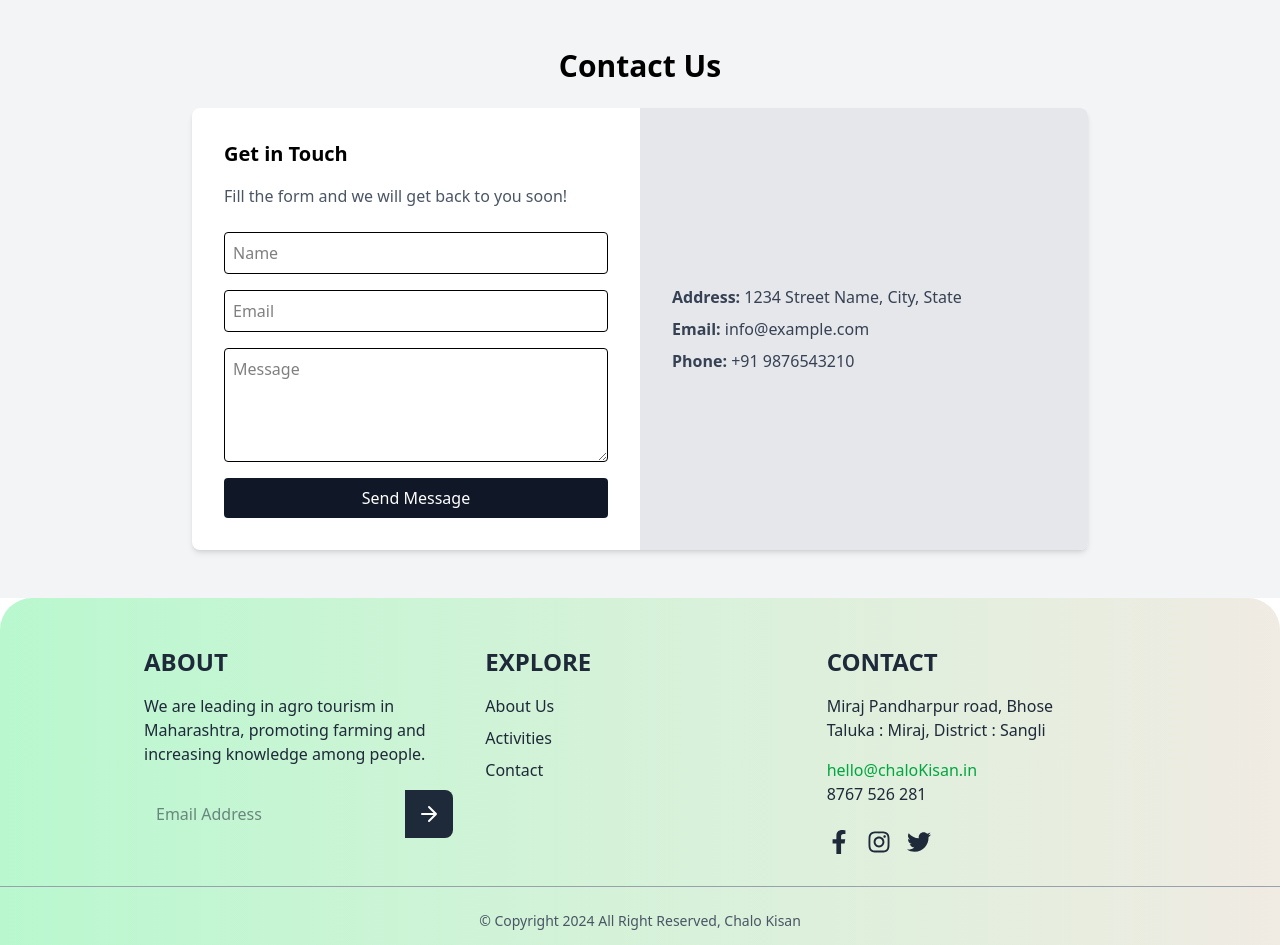
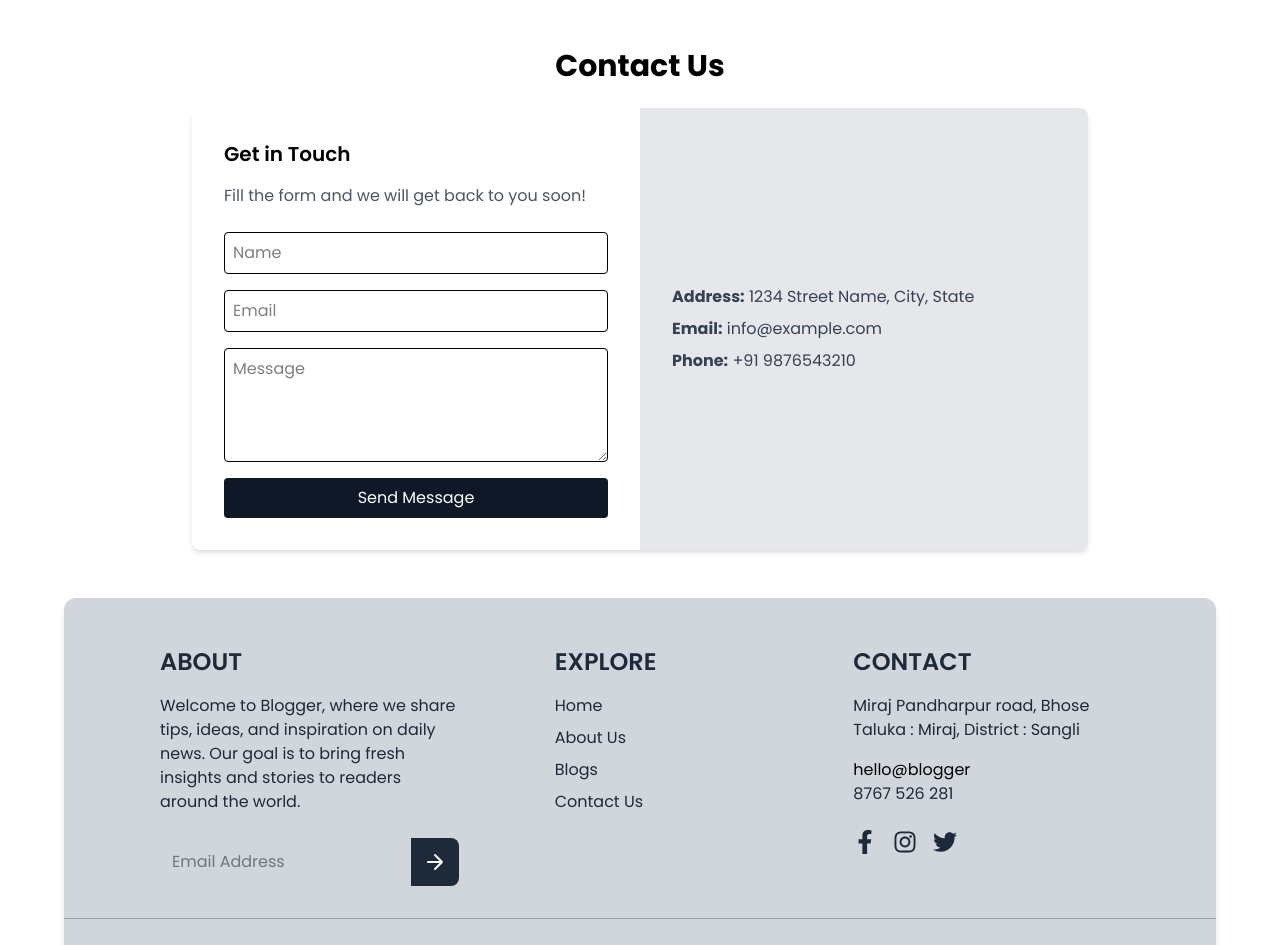
Before and after one commit to deepMhabdi/blog_website, a React (Vite) app: page / in a window 1280 px wide. Shown: the top 945 px of the page. Built offline with nearby package versions, Linux system fonts and the light colour scheme.

Commit message:
Updated footer section

```diff
--- a/src/App.jsx
+++ b/src/App.jsx
@@ -4,7 +4,7 @@ import ContactUs from "./components/ContactUs";
 
 const App = () => {
   return (
-    <div>
+    <div className="font-family">
       <ContactUs />
       <Footer />
     </div>
--- a/src/components/ContactUs.jsx
+++ b/src/components/ContactUs.jsx
@@ -2,7 +2,7 @@ import React from 'react';
 
 const ContactUs = () => {
   return (
-    <section className="py-12 px-6 bg-gray-100">
+    <section className="py-12 px-6 ">
       <div className="max-w-4xl mx-auto">
         <h2 className="text-3xl font-bold mb-6 text-center">Contact Us</h2>
         <div className="flex flex-col md:flex-row bg-white shadow-md rounded-lg overflow-hidden">
--- a/src/components/Footer.jsx
+++ b/src/components/Footer.jsx
@@ -3,15 +3,16 @@ import { FaFacebookF, FaInstagram, FaTwitter } from "react-icons/fa";
 
 const Footer = () => {
   return (
-    <footer className="bg-gradient-to-r from-green-200 to-[#F0EBE3] text-gray-800 py-12 rounded-4xl">
-      <div className="container mx-auto px-4 grid grid-cols-1 md:grid-cols-3 gap-8 lg:max-w-5xl lg:mx-auto">
-
+    <div className="px-4 md:px-8 lg:px-16">
+      <footer className="bg-gray-300 text-gray-800 py-12 rounded-t-xl shadow-md">
+        <div className="container mx-auto px-8 grid grid-cols-1 md:grid-cols-3 gap-8 lg:max-w-5xl">
           {/* About Section */}
           <div className="flex flex-col items-start">
             <h3 className="text-2xl font-semibold mb-4">ABOUT</h3>
             <p className="mb-6">
-            We are leading in agro tourism in Maharashtra, promoting farming and increasing knowledge among
-            people.
+              Welcome to Blogger, where we share tips, ideas, and
+              inspiration on daily news. Our goal is to bring fresh insights
+              and stories to readers around the world.
             </p>
             <form className="flex items-center w-full max-w-sm">
               <input
@@ -19,54 +20,103 @@ const Footer = () => {
                 placeholder="Email Address"
                 className="p-3 w-full text-gray-900 rounded-l-lg outline-none"
               />
-            <button type="submit" className="bg-gray-800 p-3 rounded-r-lg text-white">
-              {/* Arrow icon */}
-              <svg className="w-6 h-6" xmlns="http://www.w3.org/2000/svg" fill="none" viewBox="0 0 24 24" stroke="currentColor">
-                <path strokeLinecap="round" strokeLinejoin="round" strokeWidth="2" d="M5 12h14M12 5l7 7-7 7" />
+              <button
+                type="submit"
+                className="bg-gray-800 p-3 rounded-r-lg text-white"
+              >
+                <svg
+                  className="w-6 h-6"
+                  xmlns="http://www.w3.org/2000/svg"
+                  fill="none"
+                  viewBox="0 0 24 24"
+                  stroke="currentColor"
+                >
+                  <path
+                    strokeLinecap="round"
+                    strokeLinejoin="round"
+                    strokeWidth="2"
+                    d="M5 12h14M12 5l7 7-7 7"
+                  />
                 </svg>
               </button>
             </form>
           </div>
 
           {/* Explore Section */}
-        <div className="flex flex-col items-start">
+          <div className="flex flex-col items-start pl-16">
             <h3 className="text-2xl font-semibold mb-4">EXPLORE</h3>
             <ul className="space-y-2">
-            <li><a href="#" className="hover:text-green-600 transition-colors duration-300">About Us</a></li>
-            <li><a href="#" className="hover:text-green-600 transition-colors duration-300">Activities</a></li>
-            <li><a href="#" className="hover:text-green-600 transition-colors duration-300">Contact</a></li>
+            <li>
+                <a
+                  href="#"
+                  className="hover:text-green-600 transition-colors duration-300"
+                >
+                  Home
+                </a>
+              </li>
+              <li>
+                <a
+                  href="#"
+                  className="hover:text-green-600 transition-colors duration-300"
+                >
+                  About Us
+                </a>
+              </li>
+              <li>
+                <a
+                  href="#"
+                  className="hover:text-green-600 transition-colors duration-300"
+                >
+                  Blogs
+                </a>
+              </li>
+              <li>
+                <a
+                  href="#"
+                  className="hover:text-green-600 transition-colors duration-300"
+                >
+                  Contact Us
+                </a>
+              </li>
             </ul>
           </div>
 
-        {/* Contact Section */}
-        <div className="flex flex-col items-start">
+          <div className="flex flex-col items-start pl-8">
             <h3 className="text-2xl font-semibold mb-4">CONTACT</h3>
             <p>Miraj Pandharpur road, Bhose</p>
             <p>Taluka : Miraj, District : Sangli</p>
-          <p className="mt-4 text-green-600">hello@chaloKisan.in</p>
+            <p className="mt-4 text-black">hello@blogger</p>
             <p>8767 526 281</p>
 
-          {/* Social Icons */}
             <div className="flex space-x-4 mt-6">
-            <a href="#" className="text-gray-800 hover:text-green-600 transition duration-300">
+              <a
+                href="#"
+                className="text-gray-800 hover:text-green-600 transition duration-300"
+              >
                 <FaFacebookF className="w-6 h-6" />
               </a>
-            <a href="#" className="text-gray-800 hover:text-green-600 transition duration-300">
+              <a
+                href="#"
+                className="text-gray-800 hover:text-green-600 transition duration-300"
+              >
                 <FaInstagram className="w-6 h-6" />
               </a>
-            <a href="#" className="text-gray-800 hover:text-green-600 transition duration-300">
+              <a
+                href="#"
+                className="text-gray-800 hover:text-green-600 transition duration-300"
+              >
                 <FaTwitter className="w-6 h-6" />
               </a>
             </div>
           </div>
-
         </div>
 
         {/* Bottom Section */}
         <div className="border-t border-gray-400 mt-8 pt-6 text-center text-sm text-gray-600">
-        © Copyright 2024 All Right Reserved, Chalo Kisan
+          © Copyright 2025 All Rights Reserved, Blogger
         </div>
       </footer>
+    </div>
   );
 };
 
--- a/src/index.css
+++ b/src/index.css
@@ -1 +1,6 @@
-@import "tailwindcss"
+@import url('https://fonts.googleapis.com/css2?family=Poppins:ital,wght@0,100;0,200;0,300;0,400;0,500;0,600;0,700;0,800;0,900;1,100;1,200;1,300;1,400;1,500;1,600;1,700;1,800;1,900&family=Roboto:ital,wght@0,100..900;1,100..900&display=swap');
+@import "tailwindcss";
+
+@theme{
+    --font-family: "Poppins", sans-serif;
+}
```
Lines whose indentation alone changed are shown as unchanged.
